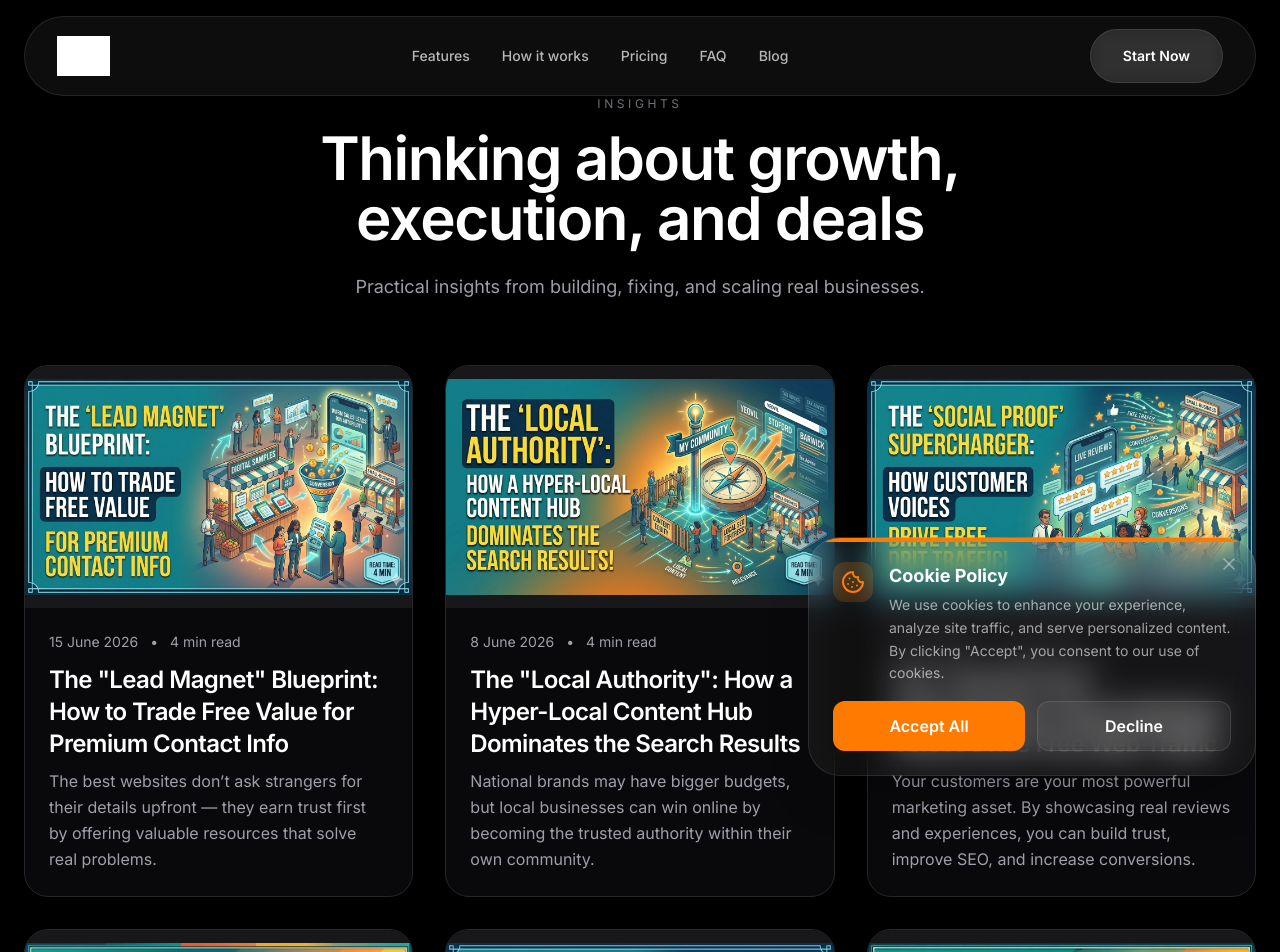
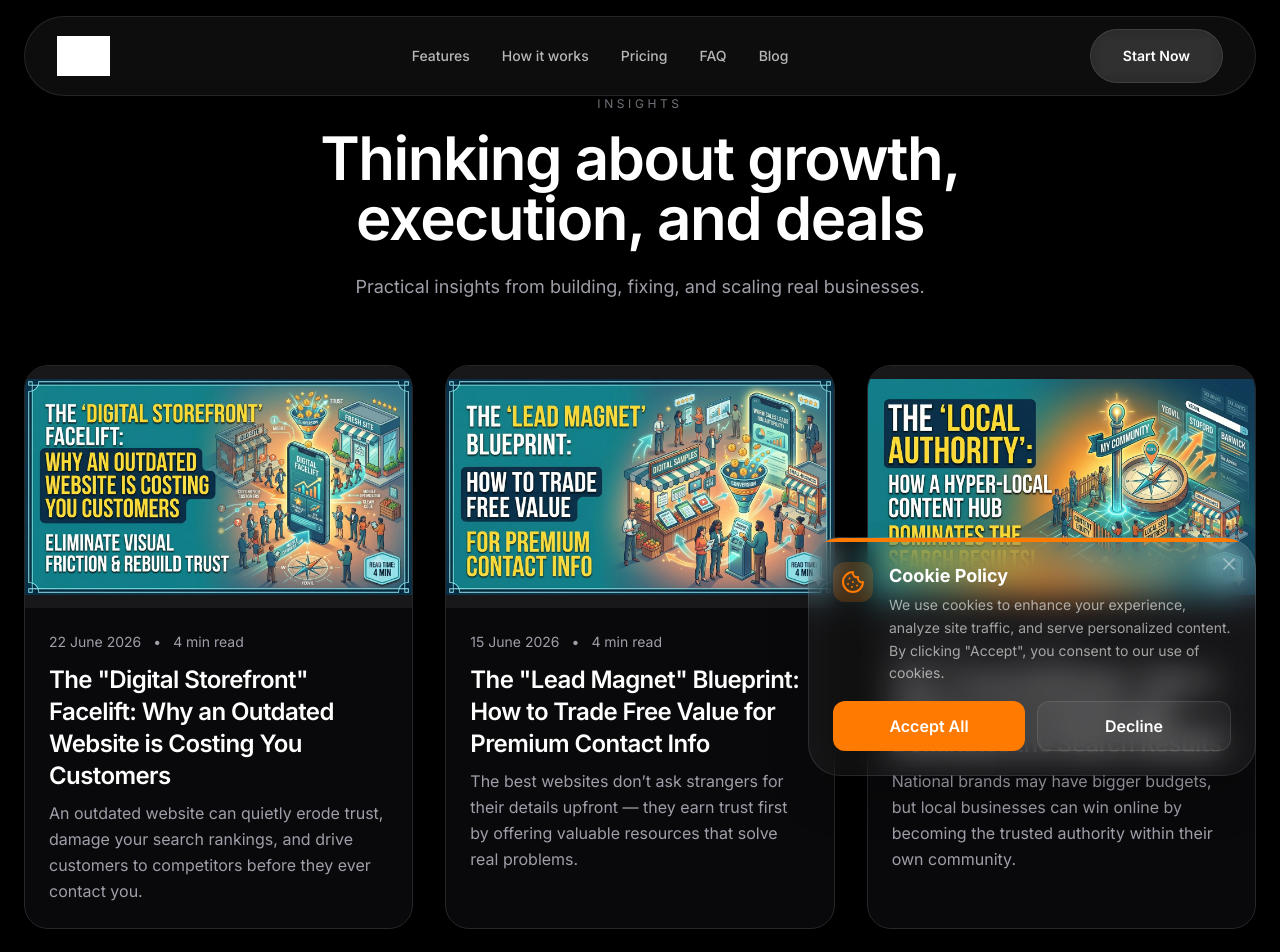
Before and after one commit to JG-OBT/One-Big-Tick, a React (Vite) app: page /blog in a window 1280 px wide. Shown: the top 952 px of the page. Built offline with nearby package versions, Linux system fonts and the light colour scheme; grey boxes are pictures that could not be loaded.

Commit message:
Add blog post on digital storefront facelift
Added a new blog post about the importance of website redesign and its benefits for businesses.

```diff
--- a/src/data/blogPosts.ts
+++ b/src/data/blogPosts.ts
@@ -1,4 +1,66 @@
 export const blogPosts = [
+  {
+  slug: "digital-storefront-facelift",
+  title: "The \"Digital Storefront\" Facelift: Why an Outdated Website is Costing You Customers",
+  thumbnail: "/blog/Blog32.jpg",
+  date: "22 June 2026",
+  readTime: "4 min read",
+  excerpt:
+    "An outdated website can quietly erode trust, damage your search rankings, and drive customers to competitors before they ever contact you.",
+  content: `
+    <p>Imagine walking past a shop on a local high street. The sign above the door is faded and peeling, the window display is covered in a layer of dust from five years ago, and the entrance is blocked by a heavy, old-fashioned door that is nearly impossible to push open.</p>
+
+    <p>Even if that shop has the absolute best products or services in town, would you walk inside? Probably not. You would assume the business was either abandoned, struggling, or simply didn't care enough to make an effort.</p>
+
+    <p>In the digital world, your website is that exact storefront.</p>
+
+    <p>Many small business owners treat website design as a "one-and-done" project, something they tick off a list and don't look at again for half a decade. But design trends shift, technology evolves, and user expectations skyrocket every single year. Giving your digital presence a fresh look isn't about vanity or chasing superficial trends; it is a critical strategy for maintaining credibility, boosting your search rankings, and proving to your community that your business is active, modern, and open for business. This week, we are unpacking exactly why a web design facelift is your most powerful tool for capturing new revenue.</p>
+
+    <h2>1. The 3-Second Credibility Test</h2>
+
+    <p>When a new visitor lands on your website via a search engine or a social link, they make a subconscious judgment about your business within the first three seconds. This is your digital first impression, and an outdated look signals all the wrong things.</p>
+
+    <p>A modern, fresh aesthetic acts as an immediate trust accelerator:</p>
+
+    <ul>
+      <li><strong>Overcoming the "Dormant Status" Trap:</strong> If your website looks like it hasn't been updated since 2018, visitors will genuinely wonder if your company is still active. A sleek, modern layout with current dates and crisp imagery signals that your business is thriving, energetic, and fully operational.</li>
+
+      <li><strong>Reflecting Your Real-World Quality:</strong> Your business has likely evolved, improved, and sharpened its services over the years. If your website design is still stuck in the past, it creates a massive disconnect. Your digital presence should match the high premium quality of the actual work you deliver every day.</li>
+
+      <li><strong>Building Visual Authority:</strong> Clean typography, plenty of breathing room (white space), and a curated, intentional color palette show attention to detail. When you look like the most professional operator in your industry, you can naturally command premium pricing.</li>
+    </ul>
+
+    <h2>2. Under the Hood: The Hidden Business Benefits of a Facelift</h2>
+
+    <p>A fresh look is never just skin deep. When you redesign a website with modern standards, you simultaneously upgrade its core performance engine, which directly impacts your bottom line.</p>
+
+    <ul>
+      <li><strong>Radical Mobile Optimization:</strong> A design built a few years ago might "work" on a smartphone, but it likely isn't optimized for the fluid, swipe-heavy way people browse mobile sites today. A modern refresh ensures your text is perfectly readable and your buttons are easily clickable at arm's length on any screen size.</li>
+
+      <li><strong>The Technical SEO Boost:</strong> Google's search algorithms reward sites that use clean, modern code and load exceptionally fast. Old designs often rely on clunky, bloated frameworks that drag down your loading speeds. A clean refresh naturally improves your Core Web Vitals, helping you climb higher in local search results.</li>
+
+      <li><strong>Seamless Third-Party Integration:</strong> Modern web design allows you to easily plug in powerful automation tools. Whether you want to add a smooth digital booking calendar, a live review widget, or a custom workplace portal, a fresh foundation makes integrating new business tools completely effortless.</li>
+    </ul>
+
+    <h2>3. Three Signs Your Website Needs a Facelift This Week</h2>
+
+    <p>You don't always need a massive, ground-up overhaul to feel the benefits of a refresh. Take a look at your current site and see if it suffers from any of these three common aging indicators:</p>
+
+    <ul>
+      <li><strong>Clunky Navigation Menus:</strong> If your top menu is a massive, confusing list of links rather than a clean, structured path, your design is forcing users to work too hard to find your contact info or pricing.</li>
+
+      <li><strong>Generic, Outdated Stock Imagery:</strong> If your homepage features the same generic, artificial stock photos of people shaking hands that a hundred other websites use, it’s time to swap them out for authentic, localized visuals that represent your actual brand and community.</li>
+
+      <li><strong>A Tired Color Palette:</strong> Color trends change. If your site is relying on heavy, dark backgrounds or overly harsh neon gradients from a decade ago, transitioning to a clean, cohesive palette instantly breathes new life into your brand.</li>
+    </ul>
+
+    <h2>The Bottom Line</h2>
+
+    <p>Your website shouldn't be a static historical archive of when you started your business; it should be a dynamic reflection of where your business is going next. Investing in a fresh look is the ultimate way to eliminate friction, rebuild immediate trust with your audience, and ensure your digital storefront is working around the clock to drive growth.</p>
+
+    <p><strong>When you look at your website alongside your top three local competitors, does your brand look like the clear leader, or is it blending into the background? Take a hard, honest look today — your next big client certainly will!</strong></p>
+  `,
+},
   {
   slug: "lead-magnet-blueprint",
   title: "The \"Lead Magnet\" Blueprint: How to Trade Free Value for Premium Contact Info",
```
